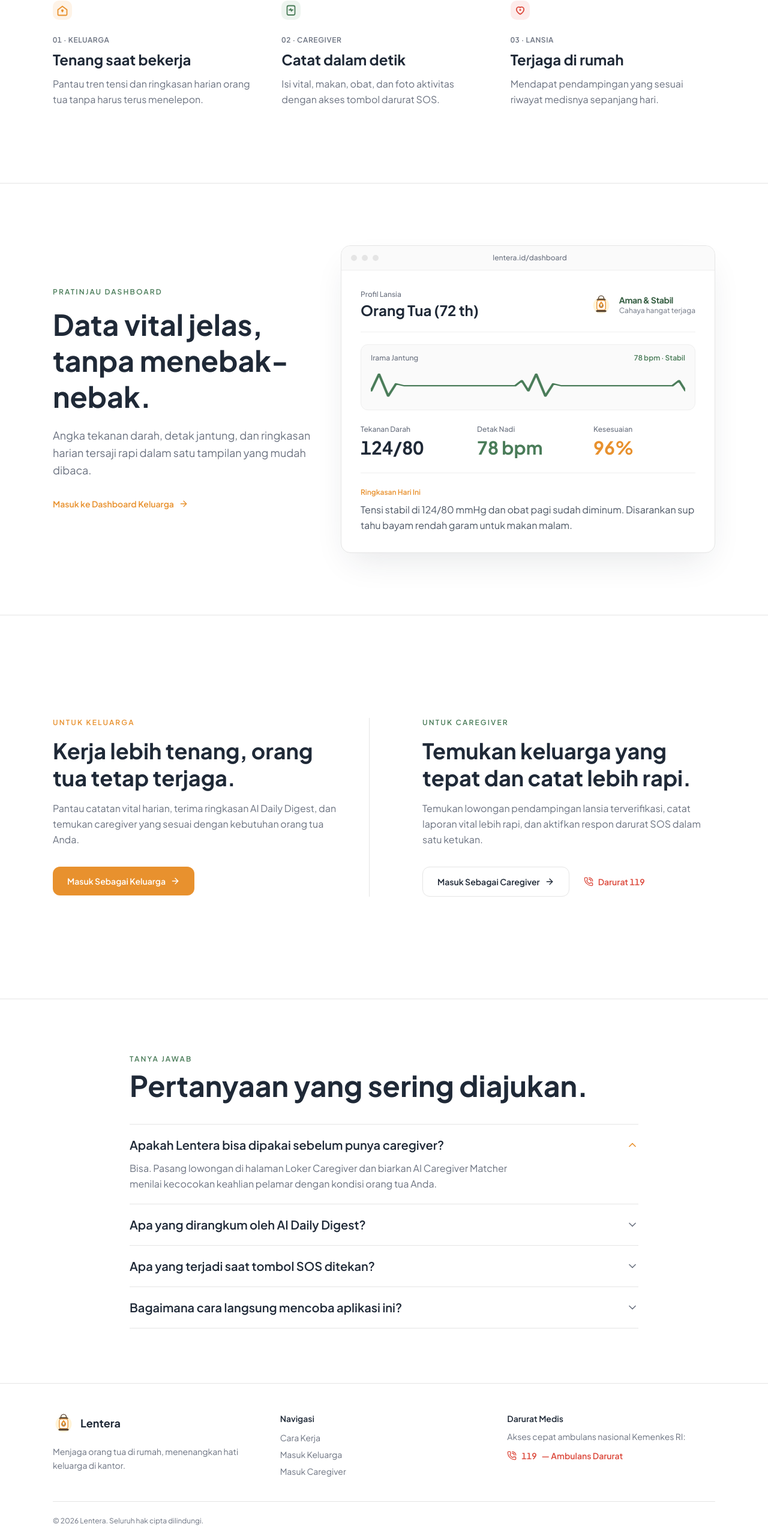
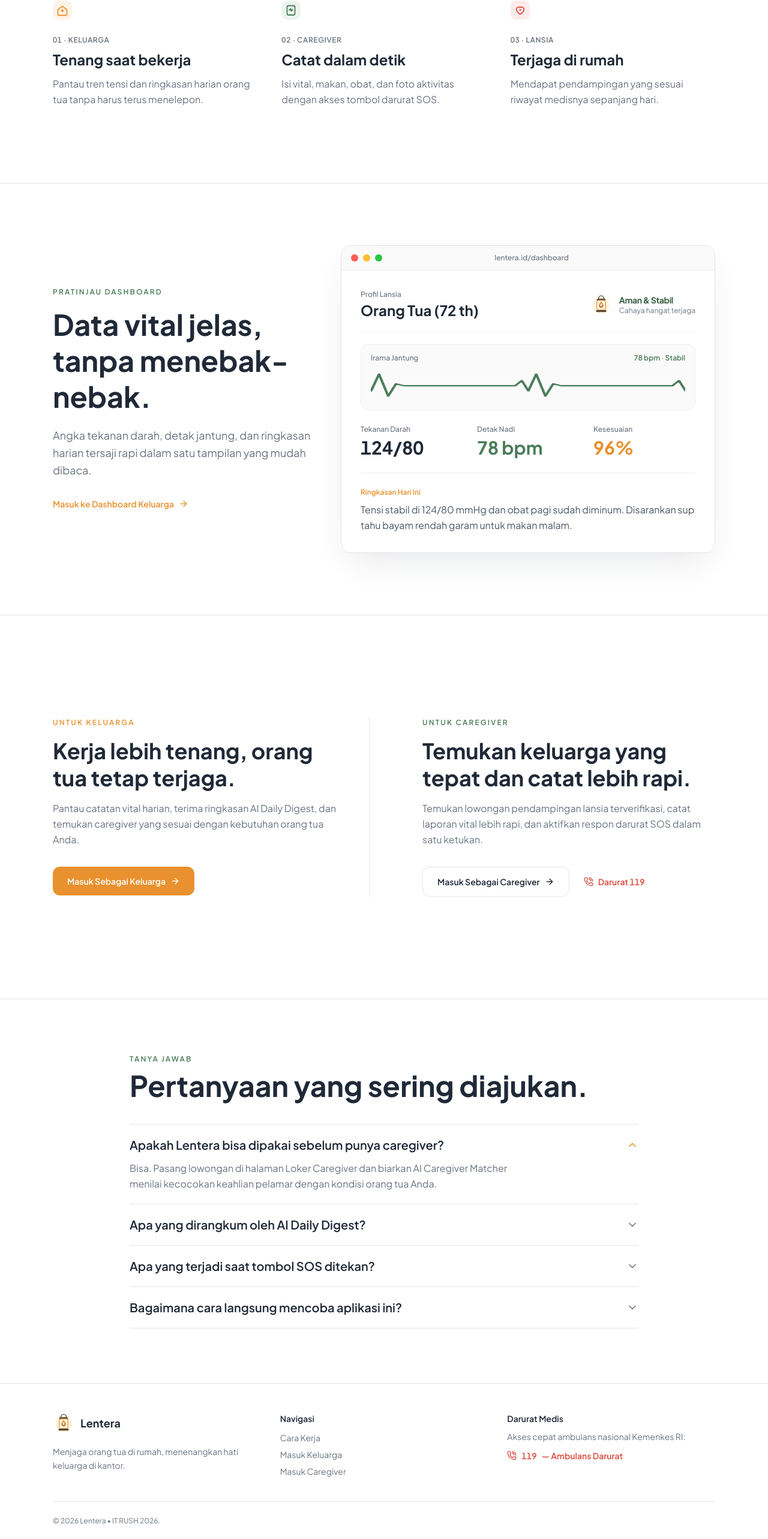
Before and after one commit to willgregorry/lentera, a Next.js app: page / in a window 1280 px wide. Shown: the part 1851-4417 px from the top of the page at 60% size. Built offline with nearby package versions, Linux system fonts and the light colour scheme.

Commit message:
style: restore macOS traffic light colors and add IT RUSH 2026 to footer

```diff
--- a/src/components/landing/PreviewSection.tsx
+++ b/src/components/landing/PreviewSection.tsx
@@ -44,9 +44,9 @@ export function PreviewSection() {
             <div className="overflow-hidden rounded-2xl border border-[#E5E5E5] bg-[#FFFFFF] shadow-[0_24px_54px_-16px_rgba(31,41,55,0.12)]">
               <div className="flex items-center justify-between border-b border-[#EFEFEF] bg-[#FAFAFA] px-4 py-3">
                 <div className="flex items-center gap-2">
-                  <span className="h-2.5 w-2.5 rounded-full bg-[#E5E5E5]" />
-                  <span className="h-2.5 w-2.5 rounded-full bg-[#E5E5E5]" />
-                  <span className="h-2.5 w-2.5 rounded-full bg-[#E5E5E5]" />
+                  <span className="h-3 w-3 rounded-full bg-[#FF5F56]" />
+                  <span className="h-3 w-3 rounded-full bg-[#FFBD2E]" />
+                  <span className="h-3 w-3 rounded-full bg-[#27C93F]" />
                 </div>
                 <span className="text-xs font-medium text-[#6B7280]">
                   lentera.id/dashboard
--- a/src/components/layout/Footer.tsx
+++ b/src/components/layout/Footer.tsx
@@ -70,7 +70,7 @@ export function Footer() {
         </div>
 
         <div className="mt-10 border-t border-[#E5E5E5] pt-6 text-xs text-[#6B7280]">
-          <p>© 2026 Lentera. Seluruh hak cipta dilindungi.</p>
+          <p>© 2026 Lentera • IT RUSH 2026.</p>
         </div>
       </div>
     </footer>
```
